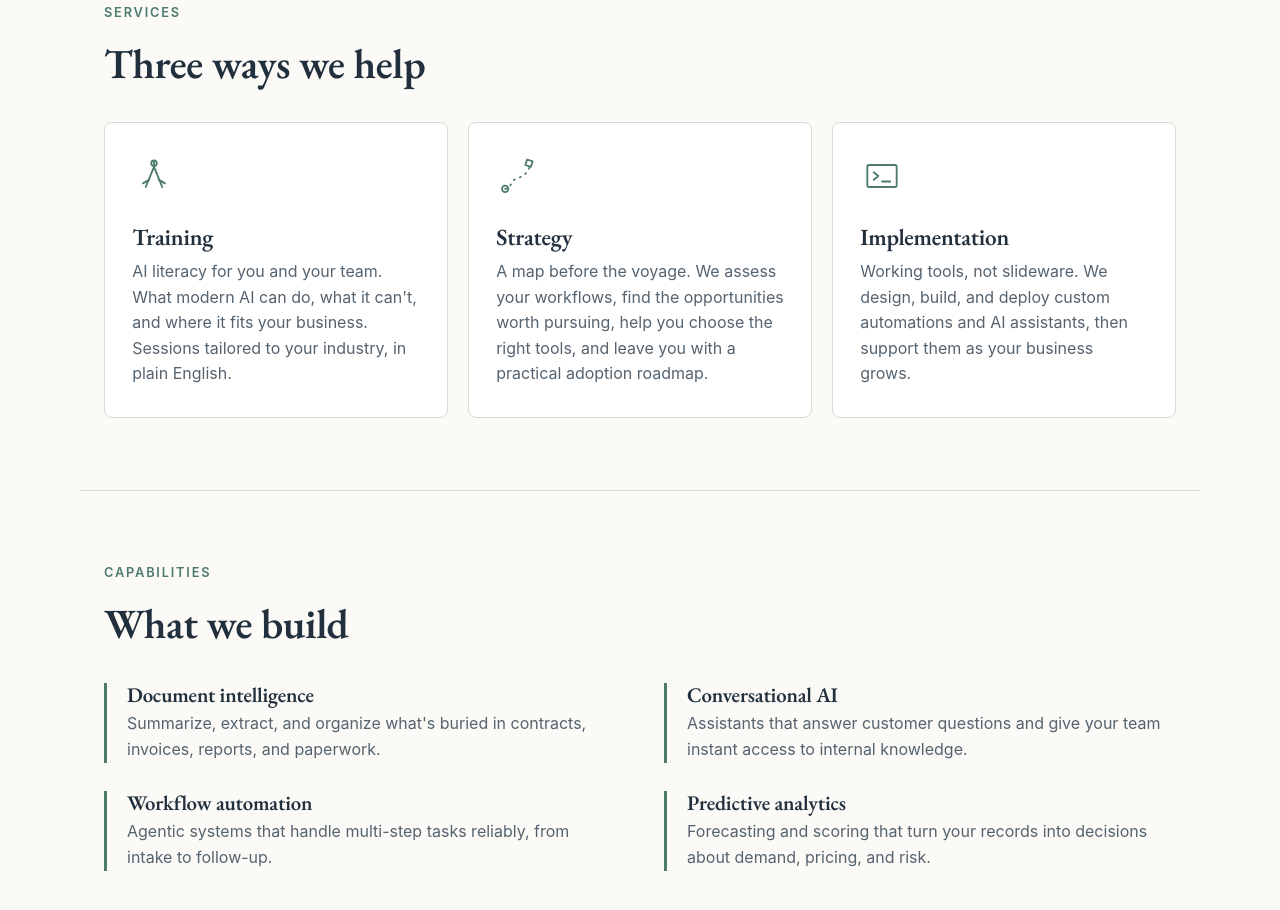
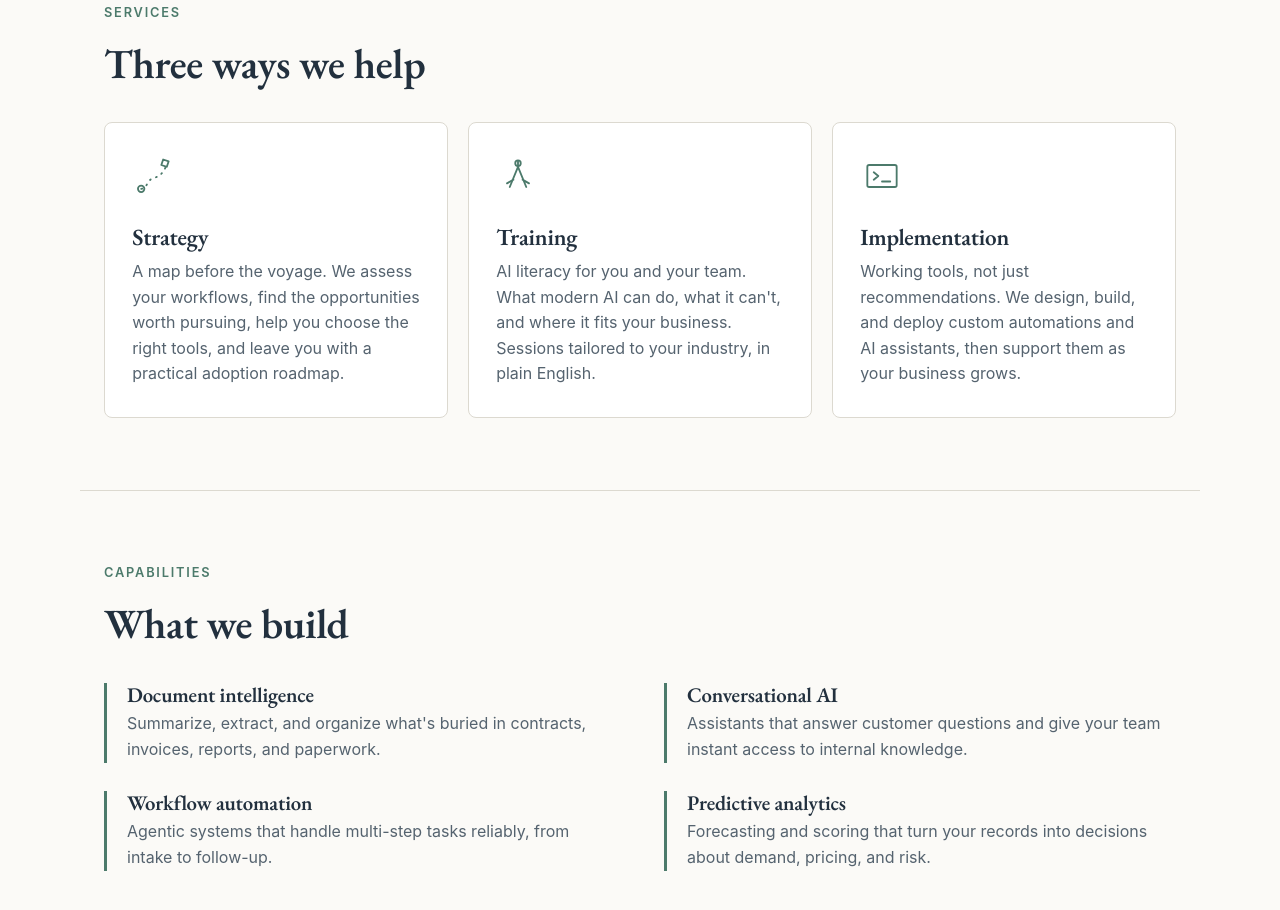
Before and after one commit to firstcharter-ai/firstcharter.ai, a website: page public/index.html in a window 1280 px wide. Shown: the part 780-1690 px from the top of the page. Drawn offline with Linux system fonts and the light colour scheme.

Commit message:
Reorder services to Strategy, Training, Implementation; drop slideware jargon
Co-Authored-By: Claude Fable 5 <noreply@anthropic.com>

```diff
--- a/public/index.html
+++ b/public/index.html
@@ -82,14 +82,6 @@
       <div class="cards">
         <article class="card">
           <svg class="card-icon" viewBox="0 0 48 48" aria-hidden="true">
-            <path d="M24 8v6M24 14l-9 22M24 14l9 22M12 32l7-4M36 32l-7-4" fill="none" stroke="currentColor" stroke-width="2" stroke-linecap="round" stroke-linejoin="round"/>
-            <circle cx="24" cy="10" r="3" fill="none" stroke="currentColor" stroke-width="2"/>
-          </svg>
-          <h3>Training</h3>
-          <p>AI literacy for you and your team. What modern AI can do, what it can't, and where it fits your business. Sessions tailored to your industry, in plain English.</p>
-        </article>
-        <article class="card">
-          <svg class="card-icon" viewBox="0 0 48 48" aria-hidden="true">
             <path d="M10 38c8-2 6-10 14-12s12-8 14-16" fill="none" stroke="currentColor" stroke-width="2" stroke-linecap="round" stroke-dasharray="1 6"/>
             <circle cx="10" cy="38" r="3.5" fill="none" stroke="currentColor" stroke-width="2"/>
             <path d="M34 6l6 2-2 6-6-2z" fill="none" stroke="currentColor" stroke-width="2" stroke-linejoin="round"/>
@@ -99,11 +91,19 @@
         </article>
         <article class="card">
           <svg class="card-icon" viewBox="0 0 48 48" aria-hidden="true">
+            <path d="M24 8v6M24 14l-9 22M24 14l9 22M12 32l7-4M36 32l-7-4" fill="none" stroke="currentColor" stroke-width="2" stroke-linecap="round" stroke-linejoin="round"/>
+            <circle cx="24" cy="10" r="3" fill="none" stroke="currentColor" stroke-width="2"/>
+          </svg>
+          <h3>Training</h3>
+          <p>AI literacy for you and your team. What modern AI can do, what it can't, and where it fits your business. Sessions tailored to your industry, in plain English.</p>
+        </article>
+        <article class="card">
+          <svg class="card-icon" viewBox="0 0 48 48" aria-hidden="true">
             <rect x="8" y="12" width="32" height="24" rx="2" fill="none" stroke="currentColor" stroke-width="2"/>
             <path d="M15 20l5 4-5 4M24 30h9" fill="none" stroke="currentColor" stroke-width="2" stroke-linecap="round" stroke-linejoin="round"/>
           </svg>
           <h3>Implementation</h3>
-          <p>Working tools, not slideware. We design, build, and deploy custom automations and AI assistants, then support them as your business grows.</p>
+          <p>Working tools, not just recommendations. We design, build, and deploy custom automations and AI assistants, then support them as your business grows.</p>
         </article>
       </div>
     </section>
```
